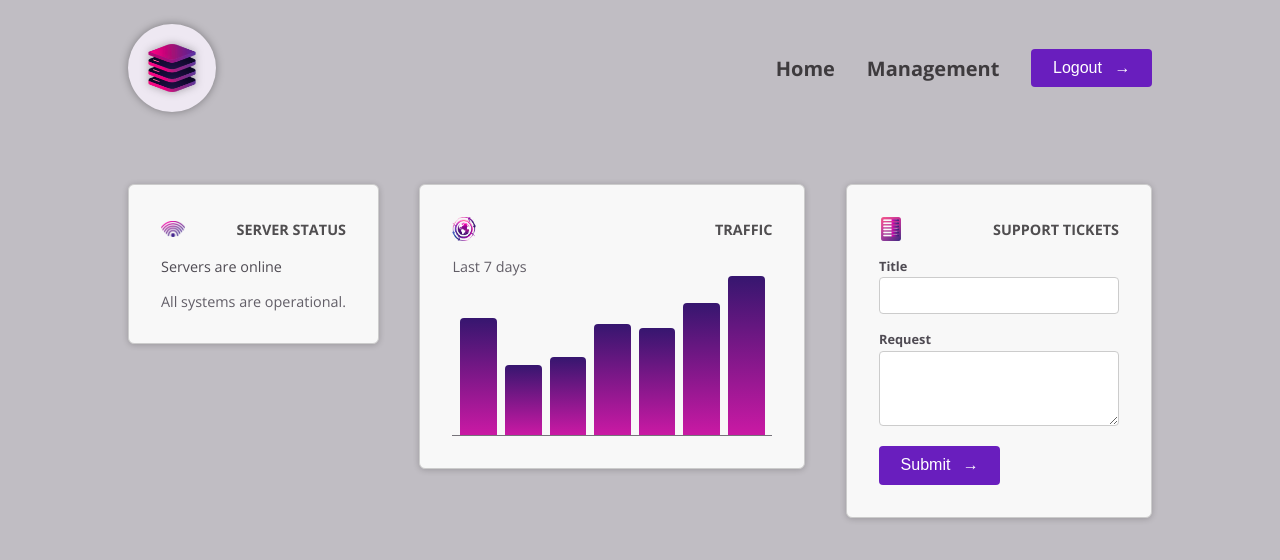
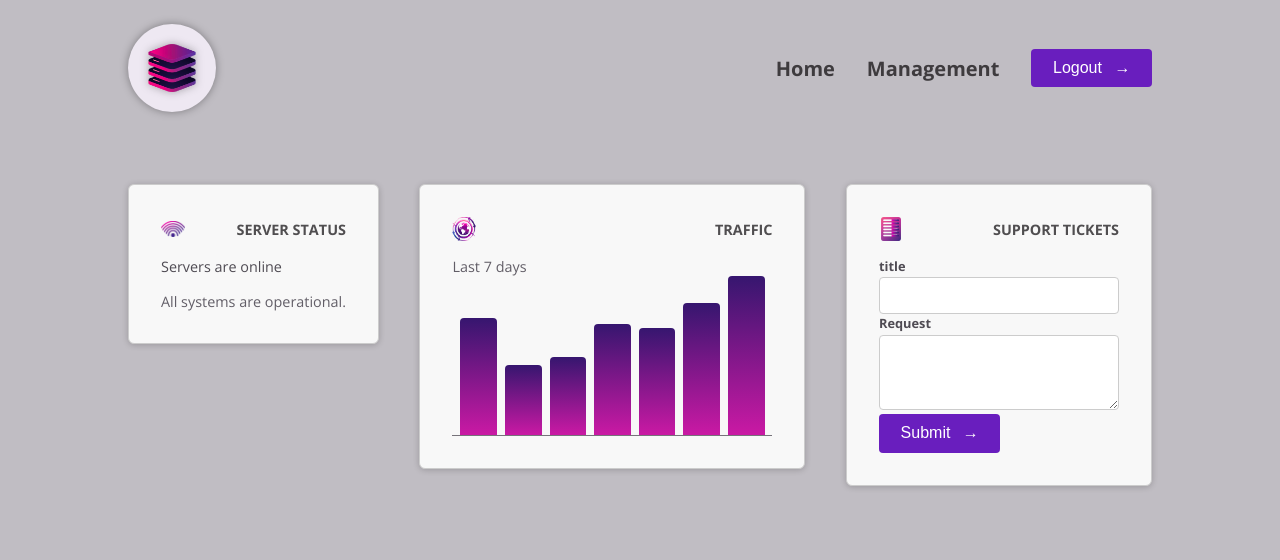
Before and after one commit to KOPCSAKPATRIK1/components-deepdive, an Angular app: page / in a window 1280 px wide. Shown: the top 560 px of the page. Built offline with nearby package versions, Linux system fonts and the light colour scheme.

Commit message:
multi-element, content projection

```diff
--- a/src/app/dashboard/tickets/new-ticket/new-ticket.component.html
+++ b/src/app/dashboard/tickets/new-ticket/new-ticket.component.html
@@ -1,12 +1,10 @@
 <form>
-  <p>
-    <label>Title</label>
+  <app-control label="title">
     <input name="title" id="title" />
-  </p>
-  <p>
-    <label>Request</label>
+  </app-control>
+  <app-control label="Request">
     <textarea name="request" id="request" rows="3"></textarea>
-  </p>
+  </app-control>
   <p>
     <button appButton>
       Submit
--- a/src/app/dashboard/tickets/new-ticket/new-ticket.component.ts
+++ b/src/app/dashboard/tickets/new-ticket/new-ticket.component.ts
@@ -1,10 +1,11 @@
 import { Component } from '@angular/core';
 import { ButtonComponent } from "../../../shared/button/button.component";
+import { ControlComponent } from "../../../shared/control/control.component";
 
 @Component({
   selector: 'app-new-ticket',
   standalone: true,
-  imports: [ButtonComponent],
+  imports: [ButtonComponent, ControlComponent, ControlComponent],
   templateUrl: './new-ticket.component.html',
   styleUrl: './new-ticket.component.css'
 })
--- a/src/app/shared/control/control.component.html
+++ b/src/app/shared/control/control.component.html
@@ -1 +1,4 @@
-<p>control works!</p>
+  <p>
+    <label>{{ label() }}</label>
+    <ng-content select="input, textarea"/>
+  </p>
--- a/src/app/shared/control/control.component.ts
+++ b/src/app/shared/control/control.component.ts
@@ -1,4 +1,4 @@
-import { Component } from '@angular/core';
+import { Component, input } from '@angular/core';
 
 @Component({
   selector: 'app-control',
@@ -8,5 +8,5 @@
   styleUrl: './control.component.css'
 })
 export class ControlComponent {
-
+ label = input.required<string>();
 }
```
